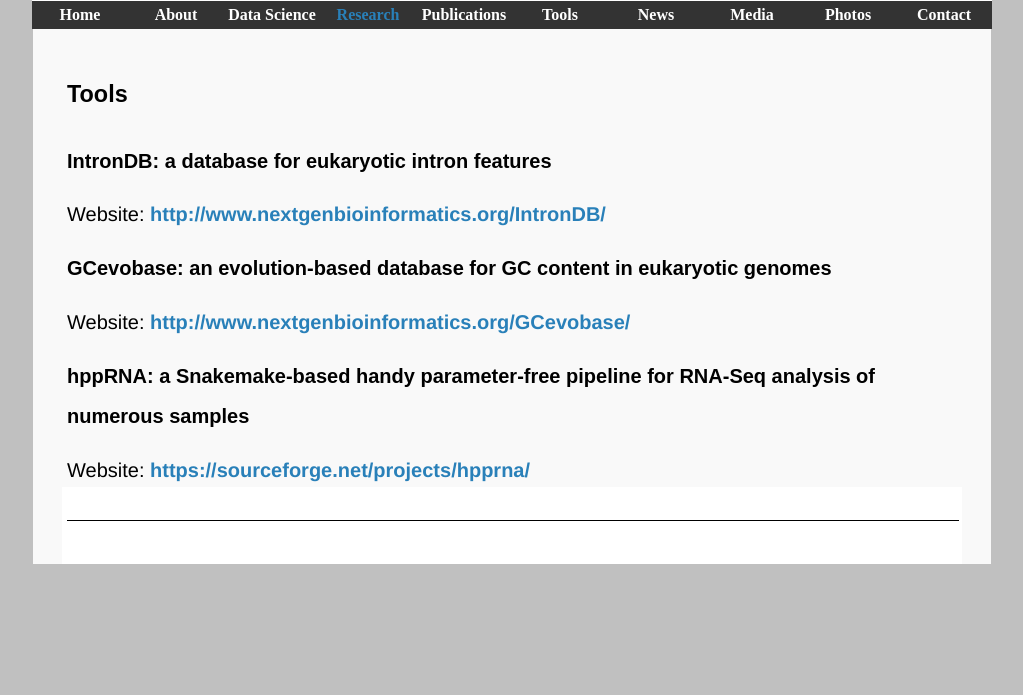
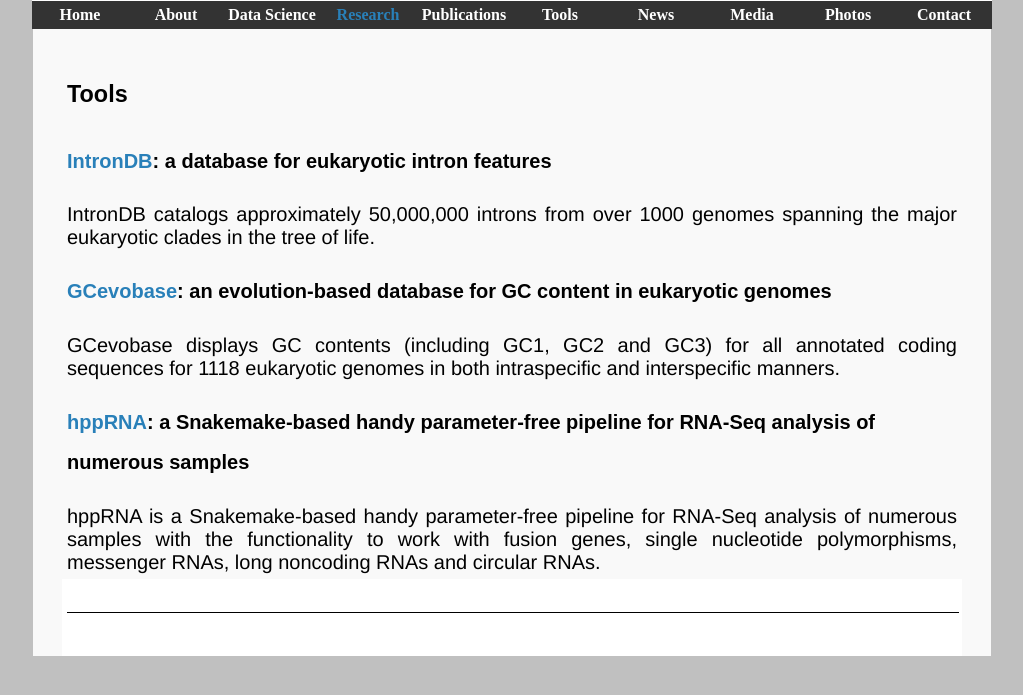
Before and after one commit to NextGenBioinformatics/dapeng-wang, a Jekyll site: the page tools.html, which Jekyll copies as it is, in a window 1280 px wide, cut to the strip 169-864 px from the top of the page. Shown: the whole strip, without its empty margins (128-1151 px from the left). Built offline with Jekyll 4.4.1, drawn with Linux system fonts in a browser that asks for light colours.

Commit message:
Add files via upload

```diff
--- a/contact.html
+++ b/contact.html
@@ -72,7 +72,7 @@
 <br>
 </td>
 <td>
-<iframe src="https://www.google.com/maps/embed?pb=!1m18!1m12!1m3!1d2469.9758591313625!2d-1.2179826848473116!3d51.75176500062838!2m3!1f0!2f0!3f0!3m2!1i1024!2i768!4f13.1!3m3!1m2!1s0x4876c165e2a7fd89%3A0x73c46e62ef4e92c!2sWellcome%20Centre%20for%20Human%20Genetics!5e0!3m2!1sen!2suk!4v1626093081380!5m2!1sen!2suk" width="600" height="450" style="border:0;" allowfullscreen="" loading="lazy"></iframe>
+<iframe src="https://www.google.com/maps/embed?pb=!1m18!1m12!1m3!1d2469.9758591313625!2d-1.2179826848473116!3d51.75176500062838!2m3!1f0!2f0!3f0!3m2!1i1024!2i768!4f13.1!3m3!1m2!1s0x4876c165e2a7fd89%3A0x73c46e62ef4e92c!2sWellcome%20Centre%20for%20Human%20Genetics!5e0!3m2!1sen!2suk!4v1626093081380!5m2!1sen!2suk" width="500" height="400" style="border:0;" allowfullscreen="" loading="lazy"></iframe>
 </td>
 </tr>
 
--- a/tools.html
+++ b/tools.html
@@ -51,15 +51,15 @@
 <table  style="font-family:'Helvetica Neue';font-size: 20px;" width="900" border="0" cellspacing="0" cellpadding="2" align="center">
 <td align="left"><h3>Tools</h3>
 
-<h4>IntronDB: a database for eukaryotic intron features</h4>
+<h4><a target="blank" href="http://www.nextgenbioinformatics.org/IntronDB/">IntronDB</a>: a database for eukaryotic intron features</h4>
 
-<p>Website: <a target="blank" href="http://www.nextgenbioinformatics.org/IntronDB/">http://www.nextgenbioinformatics.org/IntronDB/</a></p>
+<p>IntronDB catalogs approximately 50,000,000 introns from over 1000 genomes spanning the major eukaryotic clades in the tree of life.</p>
 
-<h4>GCevobase: an evolution-based database for GC content in eukaryotic genomes</h4>
-<p>Website: <a target="blank" href="http://www.nextgenbioinformatics.org/GCevobase/">http://www.nextgenbioinformatics.org/GCevobase/</a></p>
+<h4><a target="blank" href="http://www.nextgenbioinformatics.org/GCevobase/">GCevobase</a>: an evolution-based database for GC content in eukaryotic genomes</h4>
+<p>GCevobase displays GC contents (including GC1, GC2 and GC3) for all annotated coding sequences for 1118 eukaryotic genomes in both intraspecific and interspecific manners. </p>
 
-<h4>hppRNA: a Snakemake-based handy parameter-free pipeline for RNA-Seq analysis of numerous samples</h4>
-<p>Website: <a target="blank" href="https://sourceforge.net/projects/hpprna/">https://sourceforge.net/projects/hpprna/</a></p>
+<h4><a target="blank" href="https://sourceforge.net/projects/hpprna/">hppRNA</a>: a Snakemake-based handy parameter-free pipeline for RNA-Seq analysis of numerous samples</h4>
+<p>hppRNA is a Snakemake-based handy parameter-free pipeline for RNA-Seq analysis of numerous samples with the functionality to work with fusion genes, single nucleotide polymorphisms, messenger RNAs, long noncoding RNAs and circular RNAs.</p>
 
 </table>
 
```
